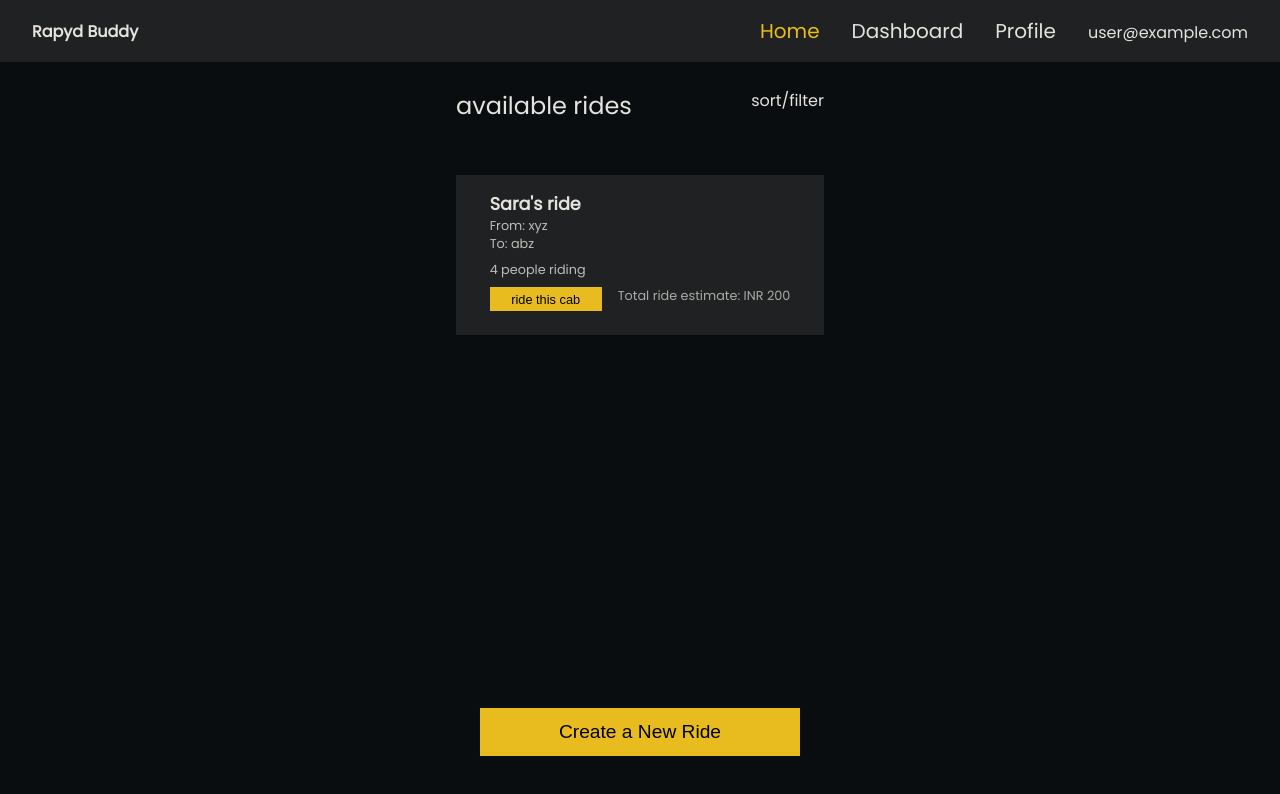
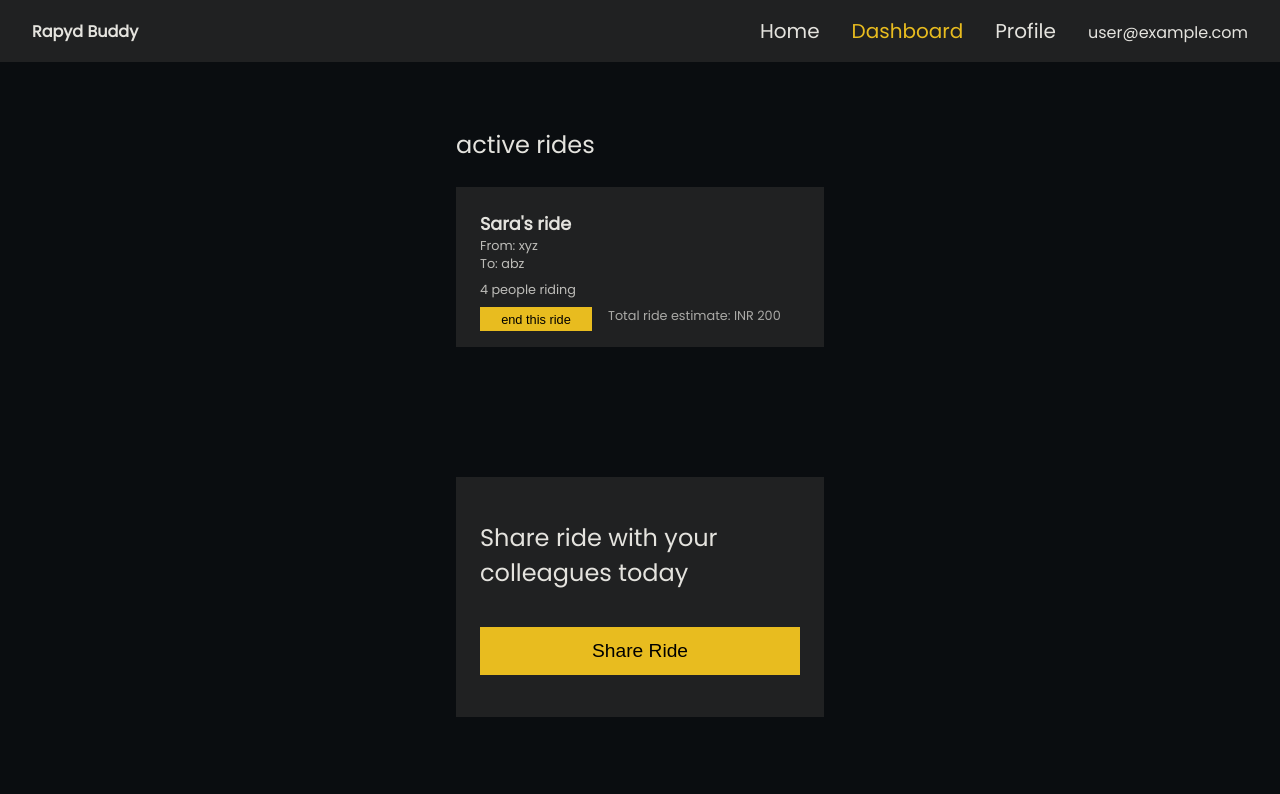
Before and after one commit to sagban/RapydBuddy, a React (Create React App) app in the folder frontend/: page /dashboard in a window 1280 px wide. Before the commit this address led to /. Shown: the top 794 px of the page. Built offline with nearby package versions, Linux system fonts and the light colour scheme; no server answers; the database is empty; sample sign-in values are in the browser's storage.

Commit message:
add active rides data

```diff
--- a/frontend/src/components/Header.js
+++ b/frontend/src/components/Header.js
@@ -13,7 +13,7 @@ const Header = () => {
           console.log(userDetails())
           setUser(userDetails())
       }else{
-          navigate('/welcome')
+          // navigate('/welcome')
       }
     }, [])
 
--- a/frontend/src/pages/Dashboard.js
+++ b/frontend/src/pages/Dashboard.js
@@ -4,23 +4,45 @@ import "../styles/Dashboard.css";
 import { Navigate, useNavigate } from "react-router-dom";
 import RideComponent from "../components/RideComponent";
 import { checkLoggedIn, userDetails } from '../utils/checkLoggedIn';
-import { doc, getDoc } from "firebase/firestore";
+import { doc, getDoc, collection,setDoc } from "firebase/firestore";
+import { db, initialise } from "../utils/util";
 
-const Dashboard = () => {
+
+const Dashboard = () =>  {
   const navigate = useNavigate();
 
   useEffect(()=> {
     if(checkLoggedIn()){
         console.log(userDetails())
-        navigate("/")
+        navigate("/dashboard")
     }else{
         navigate('/welcome')
     }
+    getActiveRide()
   }, [])
 
+
   const getActiveRide = () => {
+    initialise()
+    const docRef = doc(db, "users", userDetails().email);
+    getDoc(docRef).then((value)=>{
+ if(value.exists()){
+  console.log(value.data())
+  document.getElementById("name").innerHTML = value.data()['owner']
+  document.getElementById("source").innerHTML ="From: " +value.data()['source']
+  document.getElementById("riders").innerHTML = value.data()['remaining_seats'] + " seats remaining"
+  document.getElementById("dest").innerHTML ="To: "+ value.data()['destination']
+  document.getElementById("fare").innerHTML ="Total ride estimate: "+ value.data()['fare']['currency'] + " "+ value.data()['fare']['amount']
+ }
+ else{
+  console.log("empty")
+ }
+    });
 
   }
+
+
+
 
   return (
 
@@ -33,7 +55,34 @@ const Dashboard = () => {
           <h3>active rides</h3>
           <br />
 
-          <RideComponent ></RideComponent>
+          {/* space*/}
+
+          <div className="activeride">
+      <div>
+        <p className="name" id="name">Sara's ride</p>
+        <p className="places" id="source">From: xyz</p>
+        <p className="places" id="dest">To: abz</p>
+        <p className="people" id="riders">4 people riding</p>
+
+        <div style={{ display: "flex" }}>
+          <button
+            style={{
+              width: "7rem",
+              "font-size": "0.8rem",
+              height: "1.5rem",
+              fontWeight: "500",
+            }}
+          >
+            end this ride
+          </button>
+          <p style={{ fontSize: "0.8rem", marginLeft: "1rem", opacity: 0.7 }} id="fare">
+            Total ride estimate: INR 200
+          </p>
+        </div>
+      </div>
+    </div>
+
+{/* space */}
         </div>
         <div className="btnwrapper">
           <h3>Share ride with your colleagues today</h3>
--- a/frontend/src/utils/checkLoggedIn.js
+++ b/frontend/src/utils/checkLoggedIn.js
@@ -8,6 +8,7 @@ export const checkLoggedIn = () => {
     initialise()
     const auth = getAuth();
 
+    // return true
     if(auth.currentUser){
         return true
     }else {
```
Also changed, not shown: frontend/src/pages/BookCar.js (+1 -0 lines).
